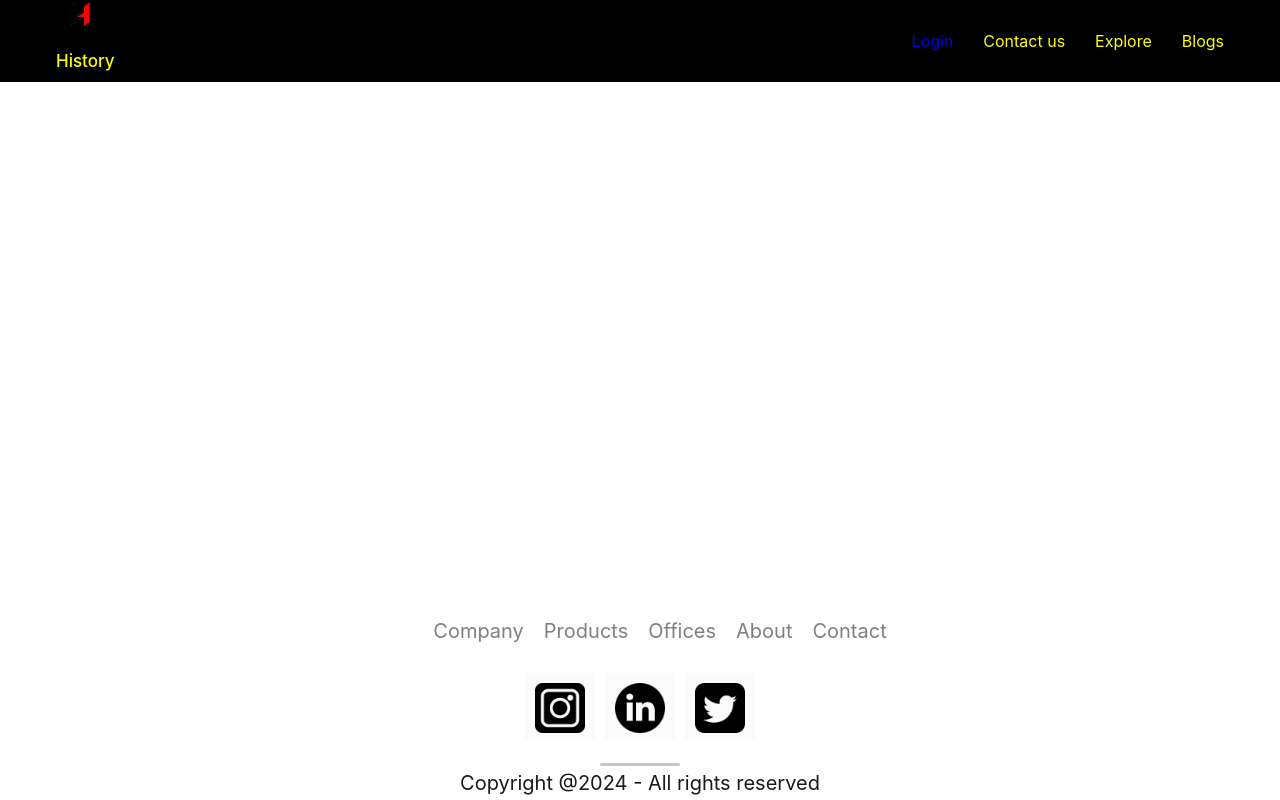
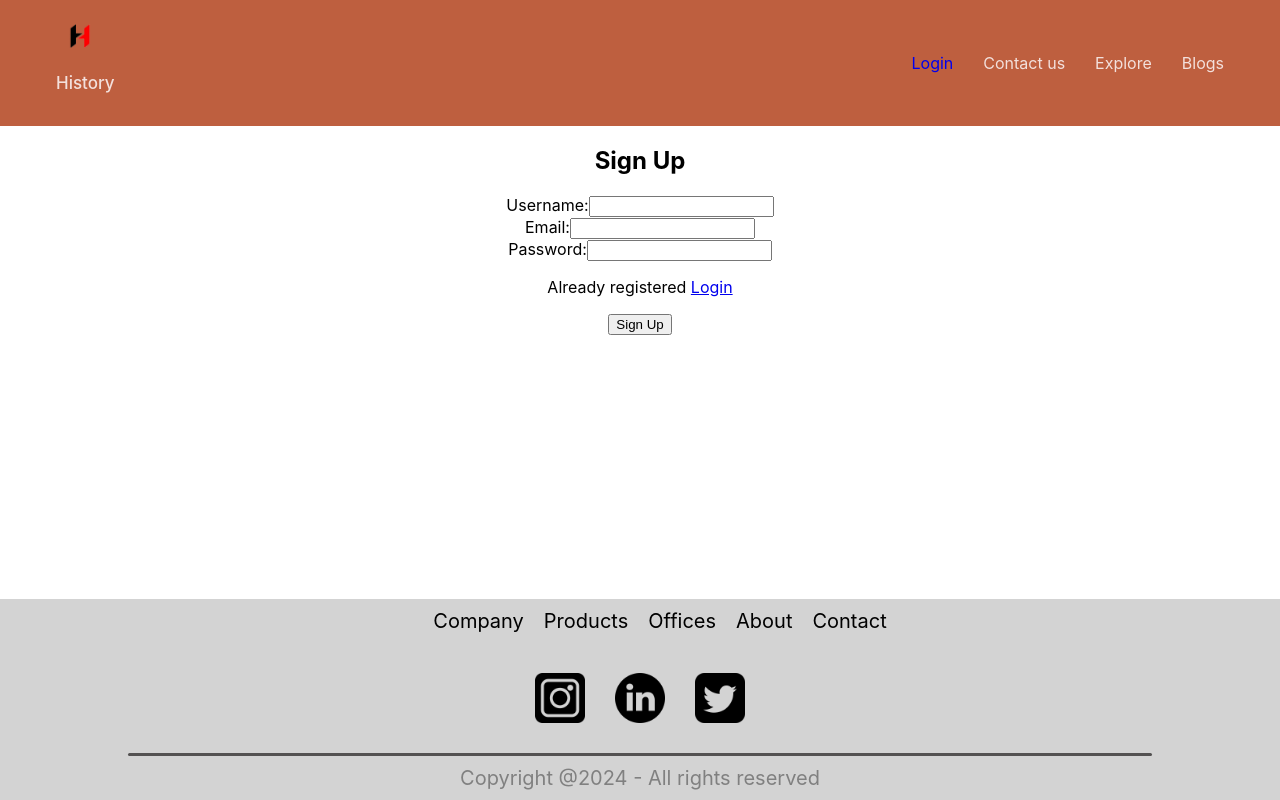
Before and after one commit to farhathullaM/Monumental, a React (Create React App) app: page /signup in a window 1280 px wide. Built offline with nearby package versions, Linux system fonts and the light colour scheme.

Commit message:
Login Signup page

```diff
--- a/src/App.js
+++ b/src/App.js
@@ -1,17 +1,21 @@
 import './App.css';
 import Navbar from './Components/Navbar/Navbar';
 import {BrowserRouter, Route, Routes} from 'react-router-dom';
-import LoginSignup from './Pages/LoginSignup';
 import Footer from './Components/Footer/Footer';
+import Login from './Components/LoginSignup/Login';
+import SignUp from './Components/LoginSignup/Signup';
 
 function App() {
   return (
     <div className="App">
       <BrowserRouter>
       <Navbar/>
+
       <Routes>
-      <Route path='/login' element={<LoginSignup/>}/>
+          <Route path='/login' exact element={<Login/>}/>
+          <Route path="/signup" exact element={<SignUp/>} />
       </Routes>
+
       <Footer/>
       </BrowserRouter>
     </div>
--- a/src/Components/Footer/Footer.css
+++ b/src/Components/Footer/Footer.css
@@ -8,28 +8,17 @@
     height: 40;
     bottom: 0;
     width: 100%;
+    background: lightgrey;
 
-
-}
-
-.footer-logo{
-    display: flex;
-    align-items: center;
-    gap: 20px;
-}
-
-.footer-logo p{
-    color: gray;
-    font-size: 42px;
-    font-weight: 700;
 }
 
 .footer-links{
     display: flex;
     gap: 20px;
     list-style: none;
-    color: gray;
+    color: black;
     font-size: 20px;
+    margin-top: 10px;
 }
 
 .footer-links li{
@@ -45,7 +34,6 @@
 .footer-icons-container{
     padding: 10px;
     padding-bottom: 6px;
-    background: #fbfbfb;
     height: 50px;
     width: 50px;
 }
@@ -62,14 +50,16 @@
 }
 
 .footer-copyright hr{
-    width: 80px;
+    width: 80%;
     border: none;
     border-radius: 10px;
     height: 3px;
-    background: #c7c7c7;
+    background: #535151;
     margin-bottom: 0;
 }
 
 .footer-copyright p{
-    margin: 5px 5px;
+    font-size: 20px;
+    color: grey;
+    margin: 10px 10px;
 }
--- /dev/null
+++ b/src/Components/LoginSignup/Login.jsx
@@ -0,0 +1,82 @@
+// LoginForm.jsx
+import React, { useState } from 'react';
+import { Link } from 'react-router-dom';
+
+const Login = () => {
+  const initialFormData = {
+    username: '',
+    password: '',
+  };
+
+  const [formData, setFormData] = useState(initialFormData);
+  const [formErrors, setFormErrors] = useState({});
+
+  const handleInputChange = (e) => {
+    const { name, value } = e.target;
+    setFormData({ ...formData, [name]: value });
+    setFormErrors({ ...formErrors, [name]: '' });
+  };
+
+  const handleSubmit = (e) => {
+    e.preventDefault();
+
+    // Basic form validation
+    const newFormErrors = {};
+    Object.keys(formData).forEach((field) => {
+      if (!formData[field]) {
+        newFormErrors[field] = `${field.charAt(0).toUpperCase() + field.slice(1)} is required`;
+      }
+    });
+
+    if (Object.keys(newFormErrors).length > 0) {
+      setFormErrors(newFormErrors);
+      return;
+    }
+
+    // Perform login logic (replace with your authentication logic)
+    console.log('Login submitted:', formData);
+
+    // Reset form data after submission
+    setFormData(initialFormData);
+  };
+
+  return (
+    <div>
+      <h2>Login</h2>
+      <form onSubmit={handleSubmit}>
+        <div>
+          <label htmlFor="username">Username:</label>
+          <input
+            type="text"
+            id="username"
+            name="username"
+            value={formData.username}
+            onChange={handleInputChange}
+          />
+          <span className="error">{formErrors.username}</span>
+        </div>
+        <div>
+          <label htmlFor="password">Password:</label>
+          <input
+            type="password"
+            id="password"
+            name="password"
+            value={formData.password}
+            onChange={handleInputChange}
+          />
+          <span className="error">{formErrors.password}</span>
+        </div>
+        <div>
+        <p>
+          Not registered? <Link to="/signup">Sign Up</Link>
+        </p>
+      </div>
+        <div>
+          <button type="submit">Login</button>
+        </div>
+      </form>
+    </div>
+  );
+};
+
+export default Login;
--- /dev/null
+++ b/src/Components/LoginSignup/Signup.jsx
@@ -0,0 +1,94 @@
+// SignUpForm.jsx
+import React, { useState } from 'react';
+import { Link } from 'react-router-dom';
+
+const SignUp = () => {
+  const initialFormData = {
+    username: '',
+    email: '',
+    password: '',
+  };
+
+  const [formData, setFormData] = useState(initialFormData);
+  const [formErrors, setFormErrors] = useState({});
+
+  const handleInputChange = (e) => {
+    const { name, value } = e.target;
+    setFormData({ ...formData, [name]: value });
+    setFormErrors({ ...formErrors, [name]: '' });
+  };
+
+  const handleSubmit = (e) => {
+    e.preventDefault();
+
+    // Basic form validation
+    const newFormErrors = {};
+    Object.keys(formData).forEach((field) => {
+      if (!formData[field]) {
+        newFormErrors[field] = `${field.charAt(0).toUpperCase() + field.slice(1)} is required`;
+      }
+    });
+
+    if (Object.keys(newFormErrors).length > 0) {
+      setFormErrors(newFormErrors);
+      return;
+    }
+
+    // Perform sign-up logic (replace with your authentication logic)
+    console.log('Sign Up submitted:', formData);
+
+    // Reset form data after submission
+    setFormData(initialFormData);
+  };
+
+  return (
+    <div>
+      <h2>Sign Up</h2>
+      <form onSubmit={handleSubmit}>
+        <div>
+          <label htmlFor="username">Username:</label>
+          <input
+            type="text"
+            id="username"
+            name="username"
+            value={formData.username}
+            onChange={handleInputChange}
+          />
+          <span className="error">{formErrors.username}</span>
+        </div>
+        <div>
+          <label htmlFor="email">Email:</label>
+          <input
+            type="email"
+            id="email"
+            name="email"
+            value={formData.email}
+            onChange={handleInputChange}
+          />
+          <span className="error">{formErrors.email}</span>
+        </div>
+        <div>
+          <label htmlFor="password">Password:</label>
+          <input
+            type="password"
+            id="password"
+            name="password"
+            value={formData.password}
+            onChange={handleInputChange}
+          />
+          <span className="error">{formErrors.password}</span>
+        </div>
+
+      <div>
+        <p>Already registered <Link to="/login">Login</Link></p>
+      </div>
+
+        <div>
+          <button type="submit">Sign Up</button>
+        </div>
+      </form>
+    </div>
+  );
+};
+
+export default SignUp;
--- a/src/Components/Navbar/Navbar.css
+++ b/src/Components/Navbar/Navbar.css
@@ -4,9 +4,9 @@
     justify-content: space-between;
     align-items: center;
     padding: 1rem;
-    color: yellow;
-    background: black;
-    height: 50px;
+    color: #f3e0dc;
+    background: #b54925e0;
+    height: 4%;
 }
 .nav-logo{
     display: flex;
@@ -20,7 +20,7 @@
     margin-right: 10px;
 }
 .nav-logo p{
-    color: yellow;
+    color: #f3e0dc;
     font-size: 17px;
     font-weight: 500;
 }
--- a/src/Pages/LoginSignup.jsx
+++ /dev/null
@@ -1,11 +0,0 @@
-import React from 'react'
-
-const LoginSignup = () => {
-  return (
-    <div>
-      hi
-    </div>
-  )
-}
-
-export default LoginSignup;
```
Also changed, not shown: src/Components/LoginSignup/Login.css (added), src/Components/LoginSignup/Signup.css (added).
